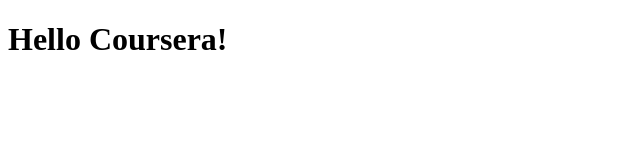
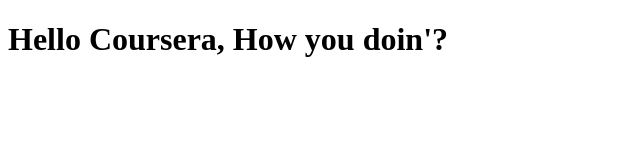
Before and after one commit to muhammadhamza20/coursera-web-development, a plain HTML site: page Website/index.html in a window 1280 px wide. Shown: the whole page, without its empty margins (0-640 px from the left). Drawn offline with Linux system fonts and the light colour scheme.

Commit message:
A little modification to our existing page.

```diff
--- a/Website/index.html
+++ b/Website/index.html
@@ -1,9 +1,9 @@
 <!DOCTYPE html>
 <html>
 <head>
-	<title>HELLO</title>
+	<title>Hello Coursera</title>
 </head>
 <body>
-<h1>Hello Coursera!</h1>
+<h1>Hello Coursera, How you doin'?</h1>
 </body>
 </html>
```
